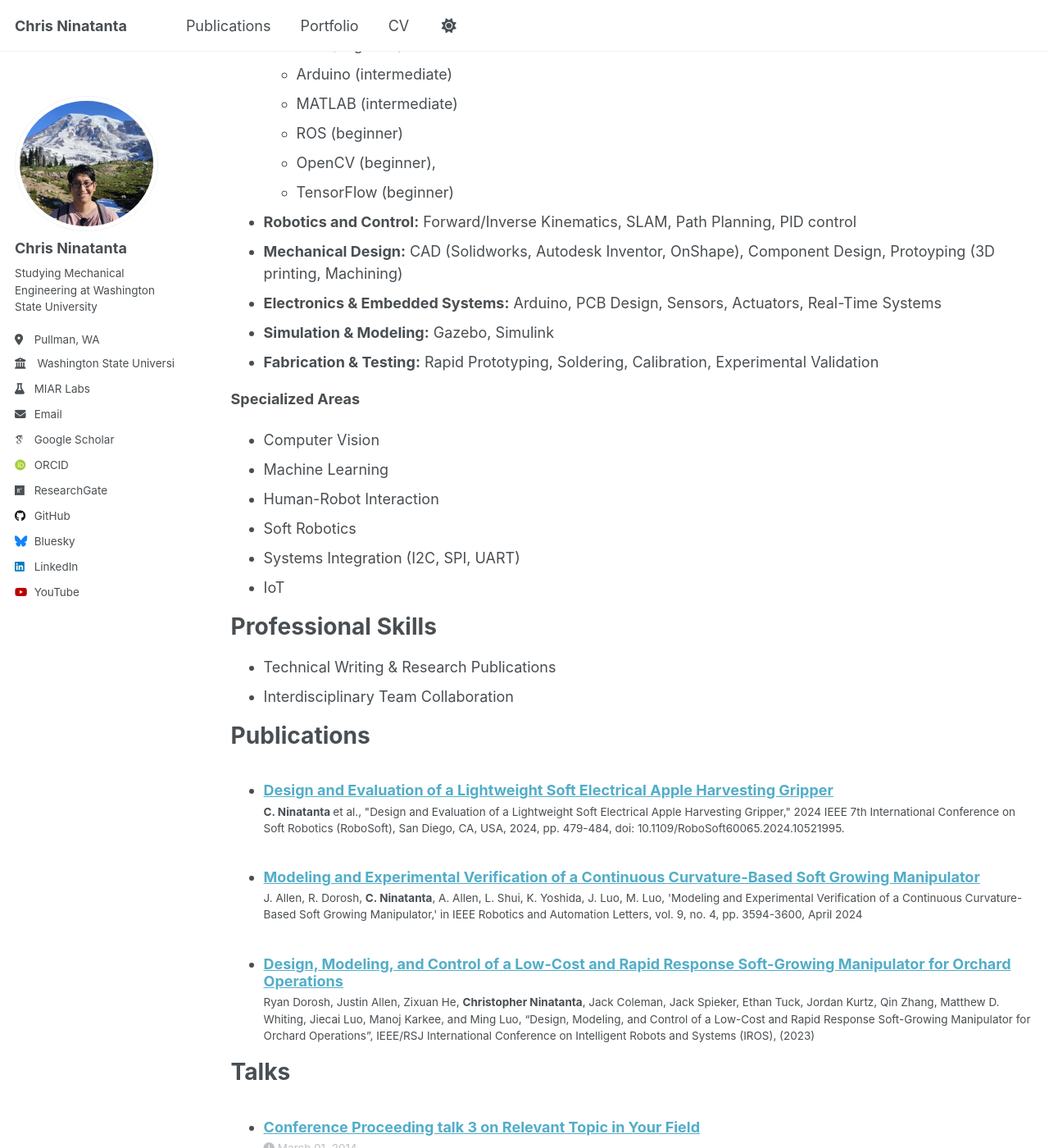
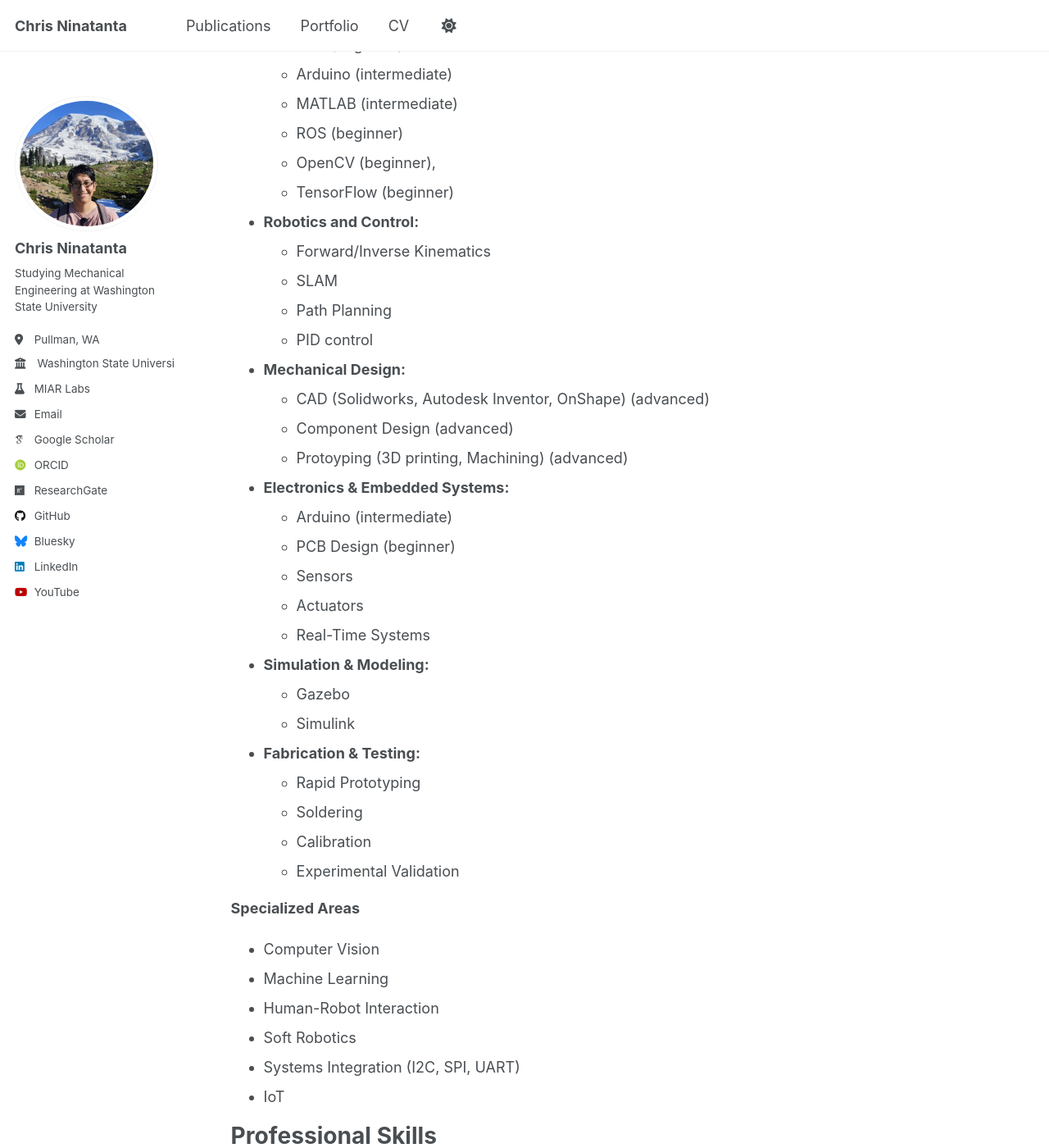
Before and after one commit to C-Ninatanta/c-ninatanta.github.io, a Jekyll site: the page built from _pages/cv.md, in a window 1280 px wide and 1400 px high, scrolled down 1003 px. Shown: the whole window at 82% size. Built offline with Jekyll 4.4.1, drawn with Linux system fonts in a browser that asks for light colours; some web fonts are replaced; a script that is not in the unit is left out.

Commit message:
Update cv.md

```diff
--- a/_pages/cv.md
+++ b/_pages/cv.md
@@ -43,11 +43,29 @@ Technical Skills
   * ROS (beginner)
   * OpenCV (beginner),
   * TensorFlow (beginner)
-* <b>Robotics and Control:</b> Forward/Inverse Kinematics, SLAM, Path Planning, PID control
-* <b>Mechanical Design:</b> CAD (Solidworks, Autodesk Inventor, OnShape), Component Design, Protoyping (3D printing, Machining)
-* <b>Electronics & Embedded Systems:</b> Arduino, PCB Design, Sensors, Actuators, Real-Time Systems
-* <b>Simulation & Modeling:</b> Gazebo, Simulink
-* <b>Fabrication & Testing:</b> Rapid Prototyping, Soldering, Calibration, Experimental Validation
+* <b>Robotics and Control:</b>
+  * Forward/Inverse Kinematics
+  * SLAM
+  * Path Planning
+  * PID control
+* <b>Mechanical Design:</b>
+  * CAD (Solidworks, Autodesk Inventor, OnShape) (advanced)
+  * Component Design (advanced)
+  * Protoyping (3D printing, Machining) (advanced)
+* <b>Electronics & Embedded Systems:</b>
+  * Arduino (intermediate)
+  * PCB Design (beginner)
+  * Sensors
+  * Actuators
+  * Real-Time Systems
+* <b>Simulation & Modeling:</b>
+  * Gazebo
+  * Simulink
+* <b>Fabrication & Testing:</b>
+  * Rapid Prototyping
+  * Soldering
+  * Calibration
+  * Experimental Validation
 
 <b>Specialized Areas</b>
 * Computer Vision
```
